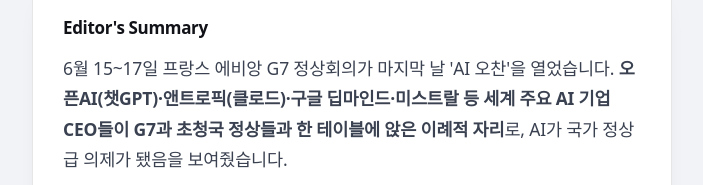
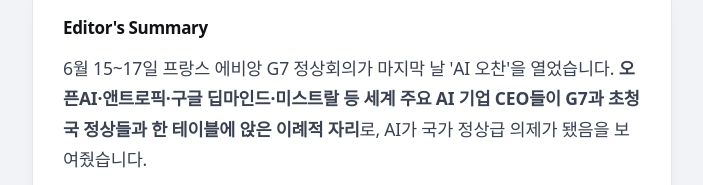
Before and after one commit to anguk-staion/TNIBRIEF, a plain HTML site: page index.html in a window 1280 px wide. Shown: the part 602-787 px from the top of the page, without its empty margins (288-991 px from the left). Drawn offline with Linux system fonts and the light colour scheme.

Commit message:
Update index.html

```diff
--- a/index.html
+++ b/index.html
@@ -213,7 +213,7 @@
 
   <div class="ednote">
     <h3 class="ed-k">Editor's Summary</h3>
-    <p>6월 15~17일 프랑스 에비앙 G7 정상회의가 마지막 날 'AI 오찬'을 열었습니다. <b>오픈AI(챗GPT)·앤트로픽(클로드)·구글 딥마인드·미스트랄 등 세계 주요 AI 기업 CEO들이 G7과 초청국 정상들과 한 테이블에 앉은 이례적 자리</b>로, AI가 국가 정상급 의제가 됐음을 보여줬습니다.</p>
+    <p>6월 15~17일 프랑스 에비앙 G7 정상회의가 마지막 날 'AI 오찬'을 열었습니다. <b>오픈AI·앤트로픽·구글 딥마인드·미스트랄 등 세계 주요 AI 기업 CEO들이 G7과 초청국 정상들과 한 테이블에 앉은 이례적 자리</b>로, AI가 국가 정상급 의제가 됐음을 보여줬습니다.</p>
     <p>이재명 대통령은 <b>"AI 혜택을 모두가 누려야 한다"(격차 해소)</b>와 <b>"악용 시 위협이 크니 안전장치가 필요하다"</b>는 두 축을 강조. 한국은 결과문서 8건 중 7건에 서명하며 'G7 플러스' 일원이 됐습니다. <b>AI 규제·안전 규칙이 국제 표준으로 굳어질 수 있어, 기업도 방향을 미리 읽어둘 필요가 있습니다.</b></p>
     <div class="src">출처
       <a href="https://www.newspim.com/news/view/20260618000035" target="_blank" rel="noopener">뉴스핌<span class="dt">06.18</span></a>
```
